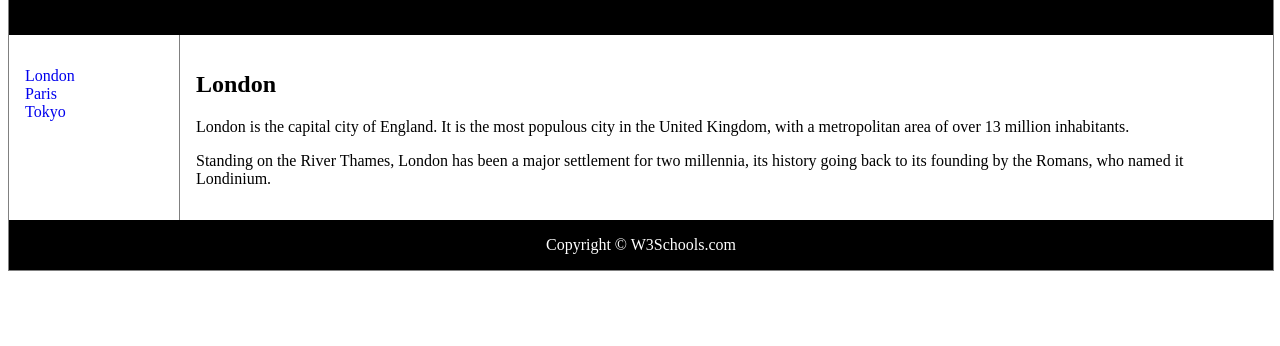
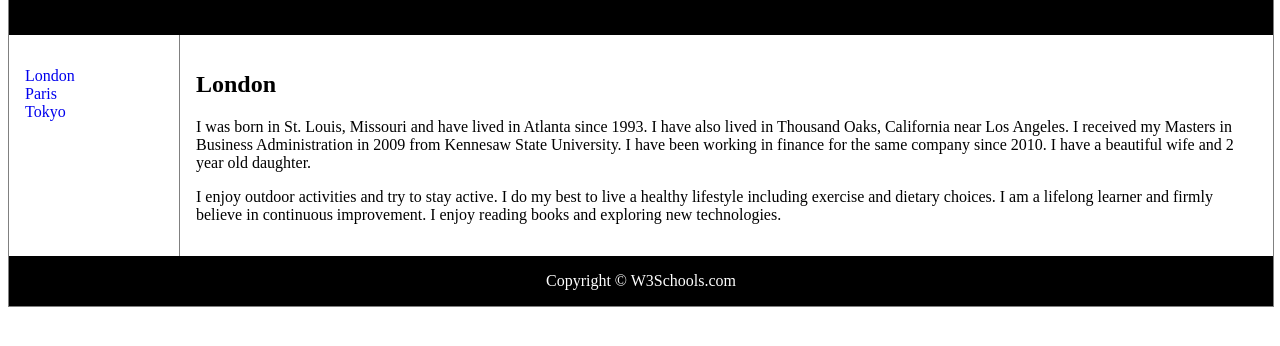
Before and after one commit to JonWorms13/Basic-Portfolio, a plain HTML site: page index.html in a window 1280 px wide. Shown: the part 86-432 px from the top of the page. Drawn offline with Linux system fonts and the light colour scheme.

Commit message:
Added text to Index.html

```diff
--- a/index.html
+++ b/index.html
@@ -1,5 +1,4 @@
 <!DOCTYPE html>
-<html>
 <head>
 <link rel="stylesheet" type="text/css" href="assets/css/style.css">
 </head>
@@ -21,8 +20,8 @@
 
 <article>
   <h1>London</h1>
-  <p>London is the capital city of England. It is the most populous city in the  United Kingdom, with a metropolitan area of over 13 million inhabitants.</p>
-  <p>Standing on the River Thames, London has been a major settlement for two millennia, its history going back to its founding by the Romans, who named it Londinium.</p>
+  <p>I was born in St. Louis, Missouri and have lived in Atlanta since 1993. I have also lived in Thousand Oaks, California near Los Angeles. I received my Masters in Business Administration in 2009 from Kennesaw State University. I have been working in finance for the same company since 2010. I have a beautiful wife and 2 year old daughter. </p>
+  <p>I enjoy outdoor activities and try to stay active. I do my best to live a healthy lifestyle including exercise and dietary choices. I am a lifelong learner and firmly believe in continuous improvement. I enjoy reading books and exploring new technologies.</p>
 </article>
 
 <footer>Copyright &copy; W3Schools.com</footer>
```
